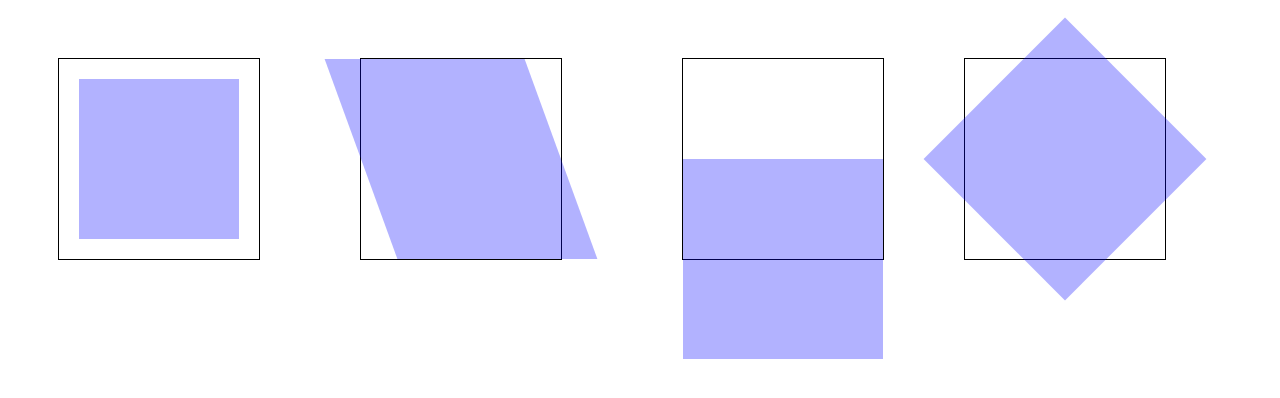
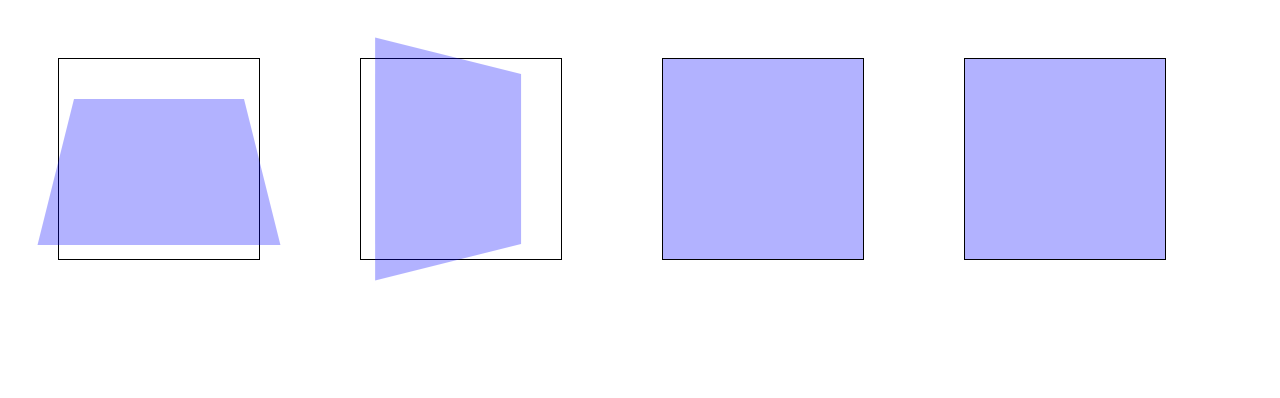
Before and after one commit to juhyunham/interaction-ui, a plain HTML site: page interactive-basic/index.html in a window 1280 px wide. Drawn offline with Linux system fonts and the light colour scheme.

Commit message:
3D transform

```diff
--- a/interactive-basic/css/styles.css
+++ b/interactive-basic/css/styles.css
@@ -13,6 +13,7 @@ section {
   border: 1px solid #000;
   float: left;
   margin: 50px;
+  perspective: 400px;
 }
 
 article {
@@ -23,22 +24,9 @@ article {
 }
 
 section:nth-of-type(1) article {
-  transform: scale(0.8);
+  transform: rotateX(45deg);
 }
 
 section:nth-of-type(2) article {
-  transform: skewX(20deg);
+  transform: rotateY(45deg);
 }
-
-section:nth-of-type(3) {
-  transform: translateX(20px);
-}
-
-/* 부모 기준으로 자식도 움직임을 알 수 있다. */
-section:nth-of-type(3) article {
-  transform: translateY(50%);
-}
-
-section:nth-of-type(4) article {
-  transform: rotate(45deg);
-}
```
